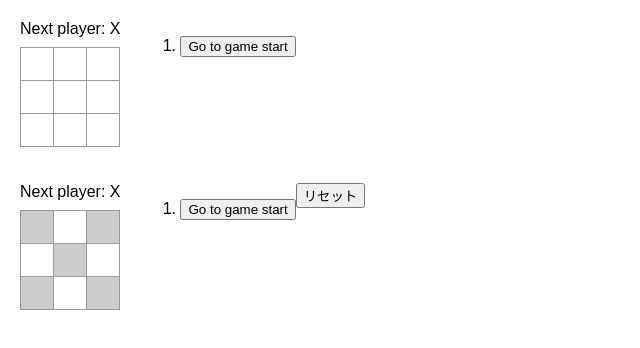
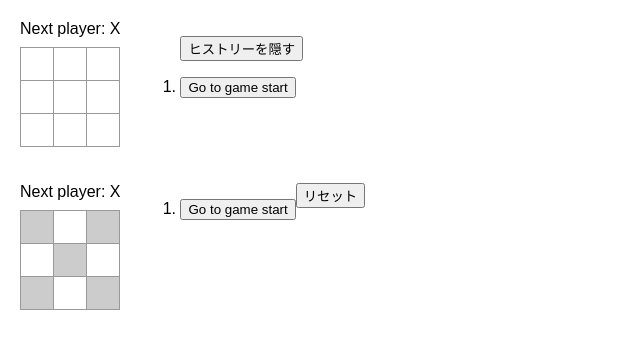
Before and after one commit to kanami-suzuki/react.tutorial, a React (Vite) app: page / in a window 1280 px wide. Shown: the top 348 px of the page, without its empty margins (0-640 px from the left). Built offline with nearby package versions, Linux system fonts and the light colour scheme.

Commit message:
ヒストリーを隠すボタンを実装(演習)

```diff
--- a/src/App.jsx
+++ b/src/App.jsx
@@ -55,6 +55,7 @@ function Board({ xIsNext, squares, onPlay }) {
 export default function Game() {
   const [history, setHistory] = useState([Array(9).fill(null)]);
   const [currentMove, setCurrentMove] = useState(0);
+  const [isHistoryVisible, setIsHistoryVisivle] = useState(true);
   const xIsNext = currentMove % 2 === 0;
   const currentSquares = history[currentMove];
 
@@ -82,13 +83,35 @@ export default function Game() {
     );
   });
 
+  //ボタンがクリックされたらヒストリーを隠す処理
+  function onClickHideOrShow() {
+    // ボタンが表示または非表示になっている状態を作りたいのでstateを定義する
+    if (isHistoryVisible === true) {
+      setIsHistoryVisivle(false);
+    } else {
+      setIsHistoryVisivle(true);
+    }
+    /*
+    以下のようにも書ける
+    setIsHistoryVisivle(!setIsHistoryVisivle);
+    現在のsetIsHistoryVisivleの反対になるという意味の記述で、if文を書かなくてもOKなので現場ではよく使用される記述方法らしい
+    */
+  }
+
   return (
     <div className="game">
       <div className="game-board">
         <Board xIsNext={xIsNext} squares={currentSquares} onPlay={handlePlay} />
       </div>
       <div className="game-info">
-        <ol>{moves}</ol>
+        {/* 履歴を隠すボタンを作成する */}
+        <ol>
+          <button onClick={onClickHideOrShow}>
+            {isHistoryVisible ? "ヒストリーを隠す" : "ヒストリーを表示する"}
+            {/* 三項演算子でtrueだったら"ヒストリーを隠す"falseだったら"ヒストリーを表示する"という意味 */}
+          </button>
+        </ol>
+        {isHistoryVisible && <ol>{moves}</ol>}
       </div>
     </div>
   );
```
